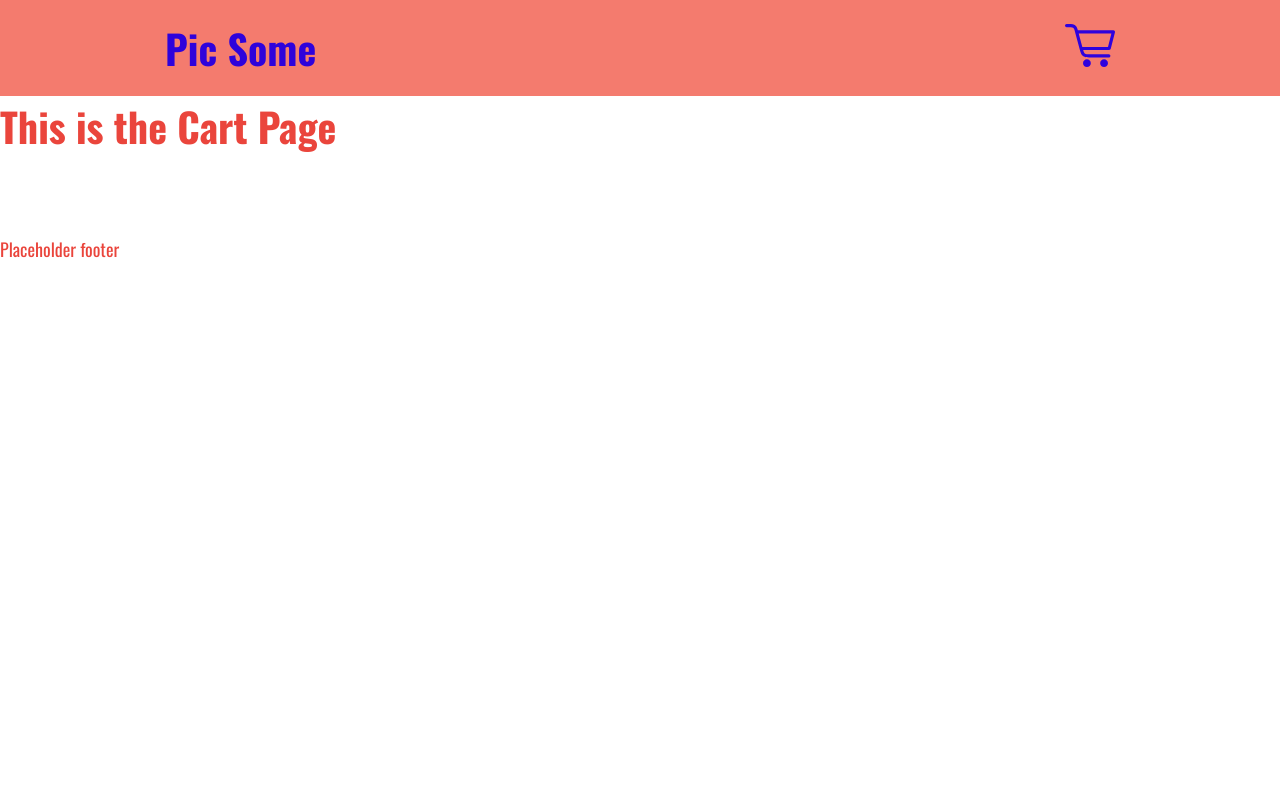
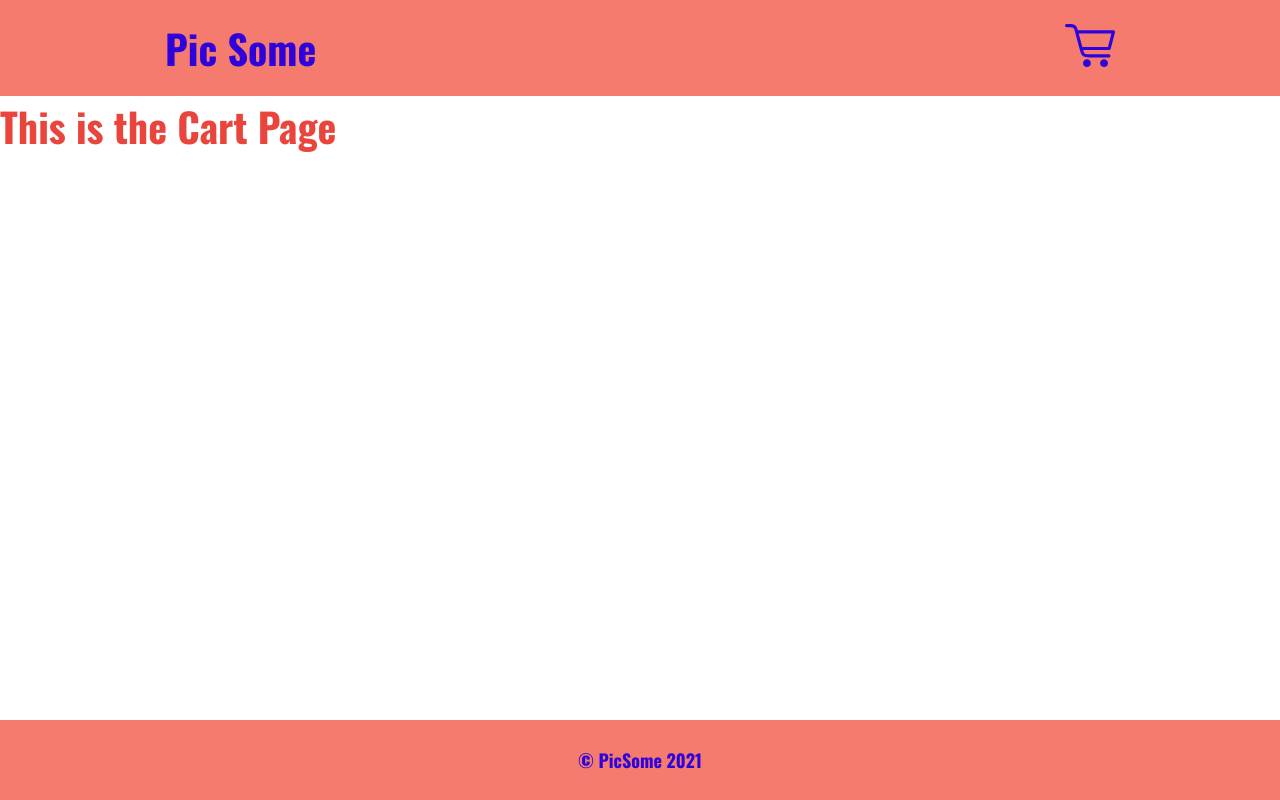
Before and after one commit to okaycodes/Picsome-app, a React (Create React App) app: page /cart in a window 1280 px wide. Built offline with nearby package versions, Linux system fonts and the light colour scheme.

Commit message:
update Footer.js

```diff
--- a/src/components/Footer.js
+++ b/src/components/Footer.js
@@ -1,7 +1,11 @@
 import React from "react"
 
 function Footer(){
-  return(<p>Placeholder footer</p>)
+  return(
+    <div className="footer">
+      <h4>© PicSome 2021</h4>
+    </div>
+  )
 }
 
 
```
